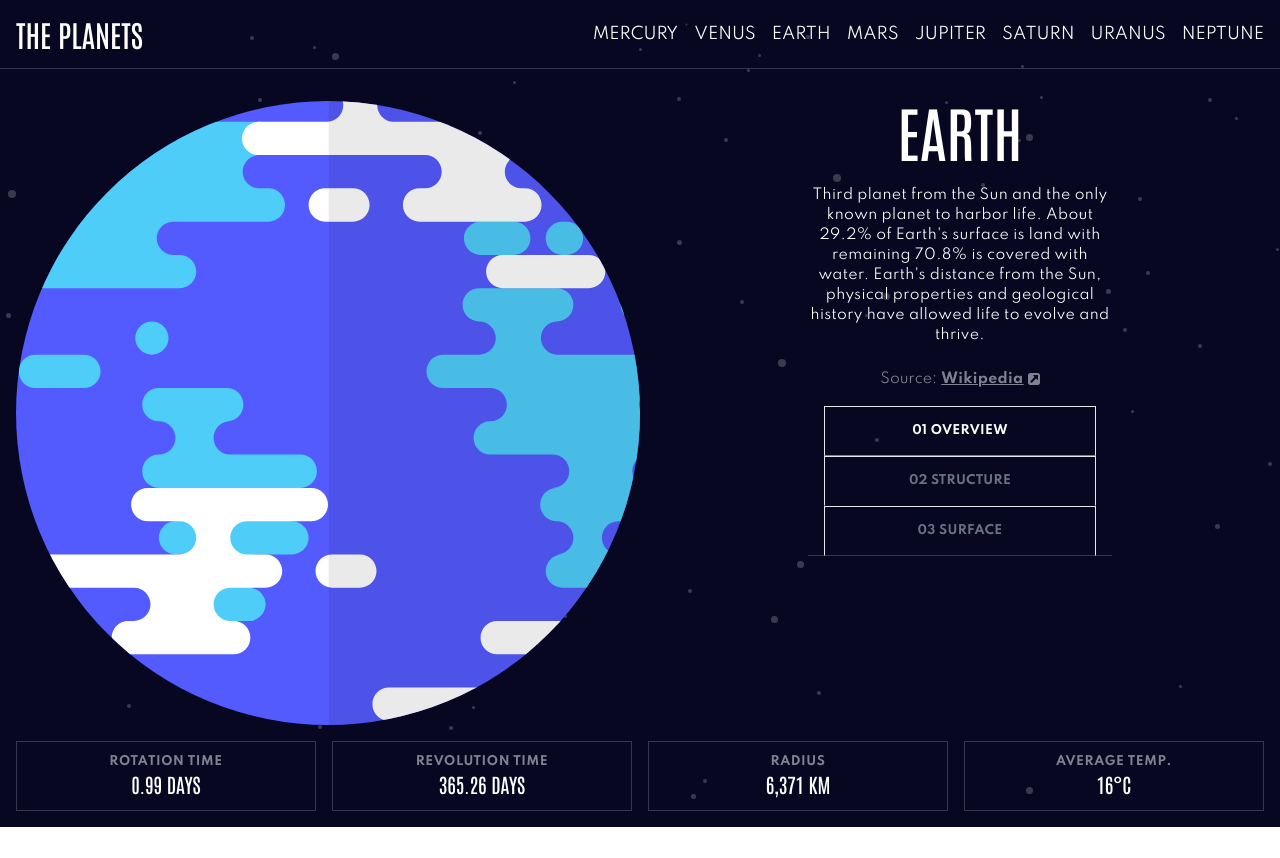
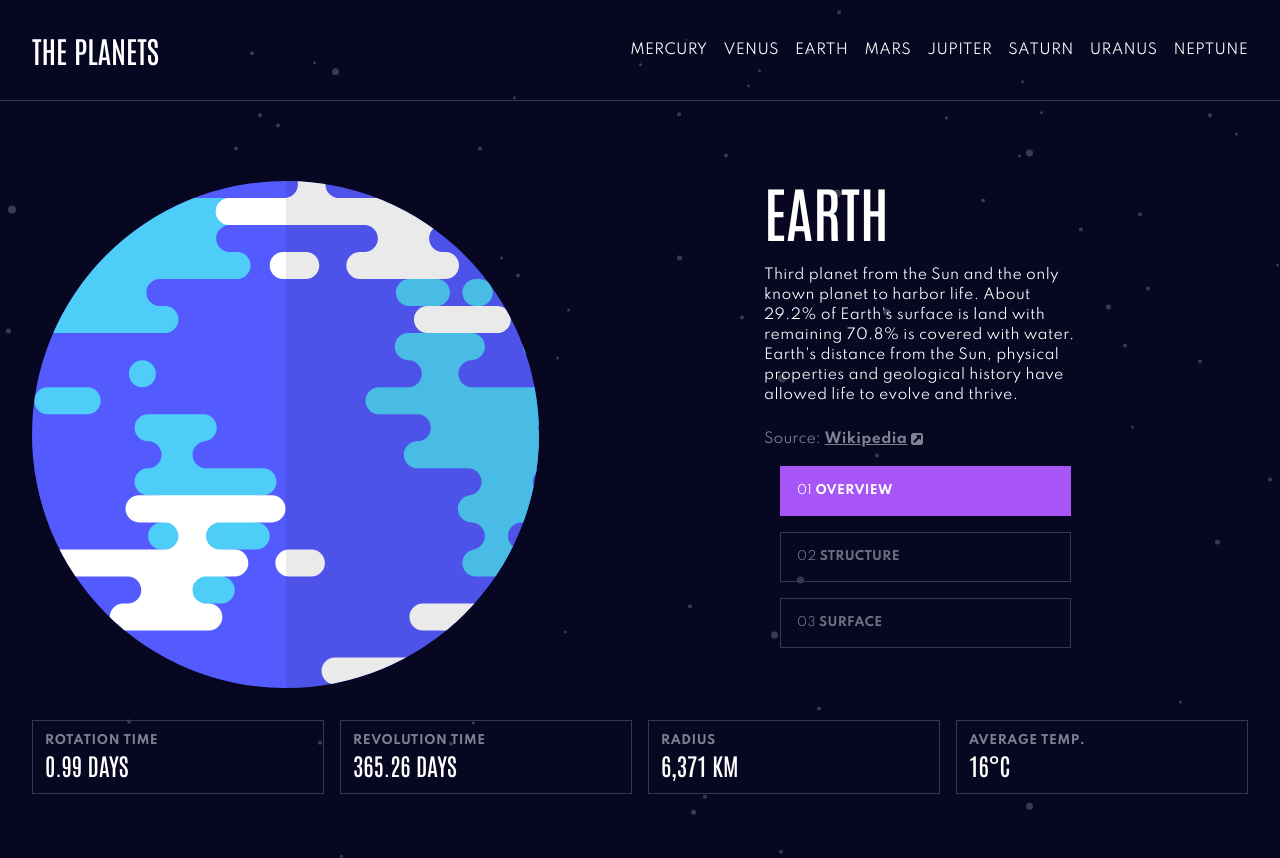
Before and after one commit to jjdavenport/planets-fact-site, a React (Vite) app: page /planet/earth in a window 1280 px wide. Before the commit the page ends 827 px from the top, so only its background shows below. Built offline with nearby package versions, Linux system fonts and the light colour scheme.

Commit message:
add tablet styling

```diff
--- a/src/components/content.jsx
+++ b/src/components/content.jsx
@@ -1,7 +1,7 @@
 const Content = ({ data }) => {
   return (
     <>
-      <article className="flex flex-col items-center gap-6 text-center md:w-1/2">
+      <article className="flex flex-col items-center gap-6 text-center md:w-1/2 md:items-start md:text-left">
         <h1 className="font-antonio text-5xl uppercase md:text-6xl">
           {data.name}
         </h1>
--- a/src/components/header.jsx
+++ b/src/components/header.jsx
@@ -5,12 +5,15 @@ const Header = ({ planets, tablet }) => {
   if (tablet) {
     return (
       <>
-        <header className="flex w-full justify-between border-b border-darkGrey p-4 uppercase md:flex-col md:items-center lg:flex-row">
+        <header className="flex w-full justify-between gap-10 border-b border-darkGrey p-8 uppercase md:flex-col md:items-center lg:flex-row">
           <h1 className="font-antonio text-3xl">The Planets</h1>
           <nav className="w-full lg:w-fit">
             <ul className="flex justify-between lg:gap-4">
               {planets.map((planet, index) => (
-                <li className="font-spartan" key={index}>
+                <li
+                  className="font-spartan text-sm font-medium tracking-wide"
+                  key={index}
+                >
                   <Link to={`/planet/${planet.name}`}>{planet.name}</Link>
                 </li>
               ))}
--- a/src/components/image.jsx
+++ b/src/components/image.jsx
@@ -1,7 +1,7 @@
 const Image = ({ data }) => {
   return (
     <>
-      <img className="w-1/2 object-contain" src={`.${data}`} />
+      <img className="w-1/2 object-contain md:w-5/12" src={`.${data}`} />
     </>
   );
 };
--- a/src/components/list-item.jsx
+++ b/src/components/list-item.jsx
@@ -1,11 +1,11 @@
 const ListItem = ({ data, text }) => {
   return (
     <>
-      <li className="flex flex-1 items-center justify-between border border-darkGrey p-3 uppercase md:flex-col">
+      <li className="flex flex-1 items-center justify-between border border-darkGrey p-3 uppercase md:flex-col md:items-start">
         <span className="font-spartan text-xs font-semibold tracking-wider text-lightGrey">
           {text}
         </span>
-        <span className="font-antonio text-xl">{data}</span>
+        <span className="font-antonio text-xl md:text-2xl">{data}</span>
       </li>
     </>
   );
--- a/src/components/page.jsx
+++ b/src/components/page.jsx
@@ -17,10 +17,10 @@ const Page = () => {
   if (tablet) {
     return (
       <>
-        <main className="flex flex-1 flex-col items-center gap-4 p-4">
-          <section className="flex items-center gap-4 md:flex-col lg:flex-row lg:items-start">
+        <main className="flex flex-1 flex-col items-center gap-8 px-8 py-16">
+          <section className="flex items-center gap-16 md:flex-col lg:flex-row lg:items-start">
             <Image data={pageData.images.planet} />
-            <div className="flex flex-1 gap-4 lg:flex-col lg:items-center">
+            <div className="flex flex-1 justify-between gap-4 lg:flex-col lg:items-center">
               <Content data={pageData} />
               <Tabs tab={tab} setTab={setTab} tablet={tablet} />
             </div>
--- a/src/components/tab-buttton.jsx
+++ b/src/components/tab-buttton.jsx
@@ -2,7 +2,7 @@ const TabButton = ({ onClick, className, children }) => {
   return (
     <>
       <button
-        className={`relative -bottom-[1px] w-full border-b-4 py-4 font-spartan text-xs font-semibold uppercase tracking-wide md:border ${className}`}
+        className={`relative -bottom-[1px] w-full border-b-4 py-4 font-spartan text-xs font-semibold uppercase tracking-wide md:border md:px-4 md:text-left ${className}`}
         onClick={onClick}
       >
         {children}
--- a/src/components/tabs.jsx
+++ b/src/components/tabs.jsx
@@ -3,41 +3,41 @@ import TabButton from "./tab-buttton";
 const Tabs = ({ tablet, tab, setTab }) => {
   return (
     <>
-      <ul className="flex w-full justify-between border-b border-darkGrey px-4 md:w-1/2 md:flex-col">
+      <ul className="flex w-full justify-between border-b border-darkGrey px-4 md:w-1/2 md:flex-col md:justify-center md:gap-4 md:border-b-0">
         <li className="relative">
           <TabButton
             className={
               tab === "overview"
-                ? "border-b-purple-500 text-white"
-                : "border-b-transparent text-gray-500"
+                ? "border-b-purple-500 bg-purple-500 text-white md:border-transparent"
+                : "border-b-transparent text-gray-500 md:border-darkGrey md:bg-transparent"
             }
             onClick={() => setTab("overview")}
           >
-            {tablet && "01"} Overview
+            {tablet && <span className="font-medium">01</span>} Overview
           </TabButton>
         </li>
         <li className="relative">
           <TabButton
             className={
               tab === "structure"
-                ? "border-b-purple-500 text-white"
-                : "border-b-transparent text-gray-500"
+                ? "border-b-purple-500 bg-purple-500 text-white md:border-transparent"
+                : "border-b-transparent text-gray-500 md:border-darkGrey md:bg-transparent"
             }
             onClick={() => setTab("structure")}
           >
-            {tablet && "02"} Structure
+            {tablet && <span className="font-medium">02</span>} Structure
           </TabButton>
         </li>
         <li className="relative">
           <TabButton
             className={
               tab === "surface"
-                ? "border-b-purple-500 text-white"
-                : "border-b-transparent text-gray-500"
+                ? "border-b-purple-500 bg-purple-500 text-white md:border-transparent"
+                : "border-b-transparent text-gray-500 md:border-darkGrey md:bg-transparent"
             }
             onClick={() => setTab("surface")}
           >
-            {tablet && "03"} Surface
+            {tablet && <span className="font-medium">03</span>} Surface
           </TabButton>
         </li>
       </ul>
```
